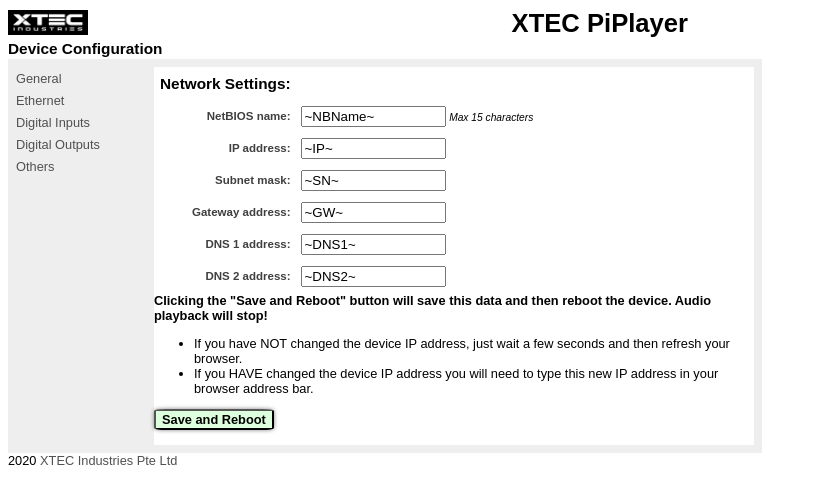
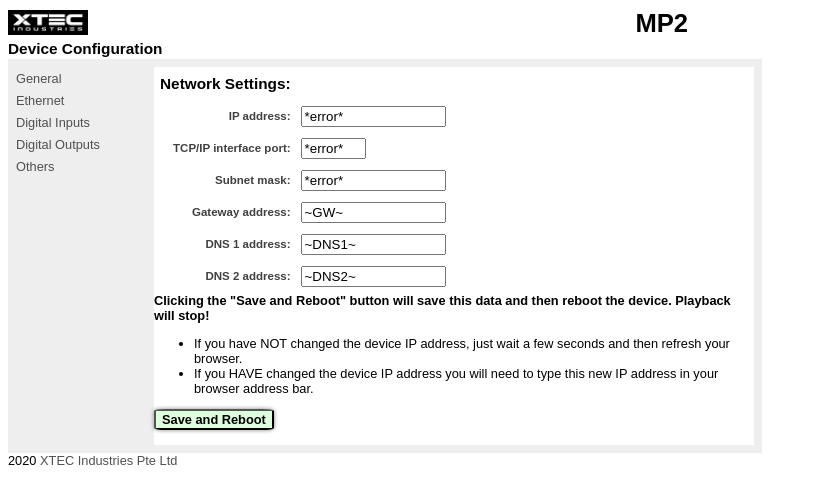
Before and after one commit to DazB/XTEC-PiPlayer, a Flask app: page /net.html in a window 1280 px wide. Shown: the top 504 px of the page, without its empty margins (0-817 px from the left). Run offline with Flask 2, Linux system fonts and the light colour scheme.

Commit message:
Got the network page beginning to work. Added some checking to the inputs to make sure they're kosher too.

```diff
--- a/config.ini
+++ b/config.ini
@@ -3,4 +3,4 @@ ip = 192.168.1.13
 port = 2555
 subnet = 255.255.255.0
 audio = both  #hdmi/local/both
-devdesc = bum
+devdesc = bumbumbum
--- a/web_server/server.py
+++ b/web_server/server.py
@@ -1,40 +1,112 @@
 from flask import Flask, render_template, request
 from werkzeug.serving import run_simple
 
+import re
 import configparser
+import os
 
 version = '0.1'
+config_path = '/home/pi/XTEC-PiPlayer/config.ini'
 
 app = Flask(__name__)
 
+# Homepage
 @app.route('/', methods=['POST', 'GET'])
 @app.route('/index.html', methods=['POST', 'GET'])
 def index():
+    # If user has pressed "Save"
     if request.method == 'POST':
         try:
+            # Get the content and add to the ini file
             config = configparser.ConfigParser()
-            config.read('config.ini')
-            config['MP2']['DevDesc'] = request.form['DevDesc']
-            with open('config.ini', 'w') as configfile:
+            config.read(config_path)
+            config['MP2']['devdesc'] = request.form['devdesc']
+            with open(config_path, 'w') as configfile:
                 config.write(configfile)
         except Exception as ex:
-            return render_template('save_error.html', error="index.html: Error saving DevDesc to ini:" + str(ex))
+            print('index.html: Error saving devdesc' + str(ex))
+            return render_template('save_error.html', error="index.html: Error saving devdesc to ini:" + str(ex))
 
         return render_template('submit_ok.html')
+    # Else load page
     else:
-        dev_desc = ''
+        # Grab the details from the ini file to show on the page
+        dev_desc = '*error*'
         try:
             config = configparser.ConfigParser()
-            config.read('config.ini')
-            dev_desc = config['MP2']['DevDesc']
+            config.read(config_path)
+            dev_desc = config['MP2']['devdesc']
         except Exception as ex:
-            dev_desc = 'Error getting descirption'
+            print('index.html: Error getting info' + str(ex))
         return render_template('index.html', dev_desc=dev_desc, version=version)
 
+# Network settings page
+@app.route('/net.html', methods=['POST', 'GET'])
+def net():
+    # If user has pressed "Save"
+    if request.method == 'POST':
+        try:
+            # Check entered info is acceptable
+            ip = request.form['ip']
+            if not re.search(r'^(25[0-5]|2[0-4][0-9]|[01]?[0-9][0-9]?)\.'
+                r'(25[0-5]|2[0-4][0-9]|[01]?[0-9][0-9]?)\.'
+                r'(25[0-5]|2[0-4][0-9]|[01]?[0-9][0-9]?)\.'
+                r'(25[0-5]|2[0-4][0-9]|[01]?[0-9][0-9]?)$', ip):
+                raise ValueError('Entered IP address of ' + ip + ' was incorrect')
+
+            port = request.form['port']
+            if not re.search(r'^([0-9]{1,4}|[1-5][0-9]{4}|6[0-4][0-9]{3}|65[0-4][0-9]{2}|655[0-2][0-9]|6553[0-5])$', port):
+                raise ValueError('Entered Port number of ' + port + ' was incorrect')
+
+            subnet = request.form['subnet']
+            if not re.search(r'^(25[0-5]|2[0-4][0-9]|[01]?[0-9][0-9]?)\.'
+                r'(25[0-5]|2[0-4][0-9]|[01]?[0-9][0-9]?)\.'
+                r'(25[0-5]|2[0-4][0-9]|[01]?[0-9][0-9]?)\.'
+                r'(25[0-5]|2[0-4][0-9]|[01]?[0-9][0-9]?)$', subnet):
+                raise ValueError('Entered Subnet mask of ' + subnet + ' was incorrect')
+
+        except Exception as ex:
+            # A value was incorrectly entered
+            return render_template('netdata_error.html', error=str(ex))
+
+        # Values are okay. Save them to ini file
+        try:
+            # Get the content and add to the ini file
+            config = configparser.ConfigParser()
+            config.read(config_path)
+            config['MP2']['ip'] = ip
+            config['MP2']['port'] = port
+            config['MP2']['subnet'] = subnet
+            with open(config_path, 'w') as configfile:
+                config.write(configfile)
+        except Exception as ex:
+            return render_template('save_error.html', error="net.html: Error saving info to ini:" + str(ex))
+
+        # Everything is hunky dory. Reboot the system
+        # os.system('sleep 3; sudo reboot')
+        return render_template('submit_ok.html')
+
+    # Else load page
+    else:
+        ip = '*error*'
+        port = '*error*'
+        subnet = '*error*'
+        try:
+            config = configparser.ConfigParser()
+            config.read(config_path)
+            ip = config['MP2']['ip']
+            port = config['MP2']['port']
+            subnet = config['MP2']['subnet']
+        except Exception as ex:
+            print('net.html: Error getting info' + str(ex))
+        return render_template('net.html', ip=ip, port=port, subnet=subnet)
+
+# Digital inputs page
 @app.route('/din.html')
 def din():
     return render_template('din.html')
 
+# Digital outputs page
 @app.route('/dout.html')
 def dout():
     return render_template('dout.html')
@@ -43,26 +115,24 @@ def dout():
 def gen_error():
     return render_template('gen_error.html')
 
-@app.route('/net.html')
-def net():
-    return render_template('net.html')
-
 @app.route('/netdata_error.html')
 def netdata_error():
     return render_template('netdata_error.html')
 
+# Others page
 @app.route('/oth.html')
 def oth():
     return render_template('oth.html')
 
+# Save error page. Shown when there is an error saving data
 @app.route('/save_error.html')
 def save_error():
     return render_template('save_error.html')
 
+# Submit successful page. Shown after successful save
 @app.route('/submit_ok.html')
 def submit_ok():
     return render_template('submit_ok.html')
-
 
 # def run_web_server(host):
 #     """Runs the webserver"""
@@ -71,3 +141,4 @@ def submit_ok():
 if __name__ == "__main__":
     """Runs the webserver"""
     app.run()
+    # app.run(host='192.168.1.105',port=8080)
--- a/web_server/templates/header.html
+++ b/web_server/templates/header.html
@@ -128,7 +128,7 @@
                 <img src="{{url_for('static', filename='logo.png')}}" width="80" height="25" />
             </td>
             <td style=width:600px;height:25px;vertical-align:middle;background-color:#FFF;padding:0>
-                <h1>XTEC PiPlayer</h1>
+                <h1>MP2</h1>
             </td>
         </tr>
     </table>
--- a/web_server/templates/index.html
+++ b/web_server/templates/index.html
@@ -27,7 +27,7 @@
                             <h3>Device description:</h3>
                         </td>
                         <td style="height:24px;vertical-align:middle;border:#888 inset 0px; padding:4px">
-                            <input id="DevName" type=text value={{dev_desc}} name="DevDesc" size=32 autocomplete=off>
+                            <input id="DevName" type=text value={{dev_desc}} name="devdesc" size=32 autocomplete=off>
                             <i1>Up to 32 characters</i1>
                         </td>
                     </tr>
--- a/web_server/templates/net.html
+++ b/web_server/templates/net.html
@@ -5,7 +5,7 @@
             {% include 'menu.html' %}
         </td>
         <td>
-            <form action="net.html" method=get name="config">
+        <form action="net.html" method="POST">
             <td
                 style="width:600px; height:300px; vertical-align:top; border:#888 inset 0px; padding:0px; background-color:#fff;">
                 <table style="border:#FFF outset 0px; border-spacing:2px">
@@ -16,20 +16,18 @@
                     </tr>
                     <tr>
                         <td style="height:22px;vertical-align:middle;border:#888 inset 0px; padding:4px">
-                        <h3>NetBIOS name:</a>
-                        </h3>
+                            <h3>IP address:</h3>
                         </td>
                         <td style="height:22px;vertical-align:middle;border:#888 inset 0px; padding:4px">
-                        <input id="NBName" type=text value="~NBName~" name="host" size=15 autocomplete=off>
-                        <i1>Max 15 characters</i1>
+                            <input id="IP" type=text value="{{ip}}" name="ip" size=15 autocomplete=off>
                         </td>
                     </tr>
                     <tr>
                         <td style="height:22px;vertical-align:middle;border:#888 inset 0px; padding:4px">
-                        <h3>IP address:</h3>
+                            <h3>TCP/IP interface port:</h3>
                         </td>
                         <td style="height:22px;vertical-align:middle;border:#888 inset 0px; padding:4px">
-                        <input id="IP" type=text value="~IP~" name="ip" size=15 autocomplete=off>
+                            <input id="Port" type=text value="{{port}}" name="port" size=5 autocomplete=off>
                         </td>
                     </tr>
                     <tr>
@@ -37,7 +35,7 @@
                             <h3>Subnet mask:</h3>
                         </td>
                         <td style="height:22px;vertical-align:middle;border:#888 inset 0px; padding:4px">
-                        <input id="SN" type=text value="~SN~" name="sub" size=15 autocomplete=off>
+                            <input id="SN" type=text value="{{subnet}}" name="subnet" size=15 autocomplete=off>
                         </td>
                     </tr>
                     <tr>
@@ -67,7 +65,7 @@
                 </table>
                 <div>
                     <strong>Clicking the "Save and Reboot" button will save this data and then reboot
-                    the device. Audio playback will stop!</strong><br>
+                        the device. Playback will stop!</strong><br>
                     <ul>
                         <li>If you have NOT changed the device IP address, just wait a few seconds and
                             then refresh your browser.
@@ -77,11 +75,11 @@
                         </li>
                     </ul>
                     <input type="submit" class="sm" value="Save and Reboot" />
-
                     <br>
                 </div>
                 <br>
             </td>
+        </form>
     </tr>
 </table>
 {% include 'footer.html' %}
--- a/web_server/templates/netdata_error.html
+++ b/web_server/templates/netdata_error.html
@@ -8,7 +8,8 @@
         <td
             style="width:600px; height:300px; vertical-align:top; border:#888 inset 0px; padding:0px; background-color:#fff;">
             <h2>Ooops!</h2>
-            <centre>An IP address or mask was not correctly entered.
+            <centre>There was an error in the data that was entered:
+                {{error}}
                 <p></p>Please click the Back button, check your data, and try again.
                 <p></p>
                 <form><input type="button" value="Back" onClick="history.go(-1); return true;">
```
Lines whose indentation alone changed are shown as unchanged.
